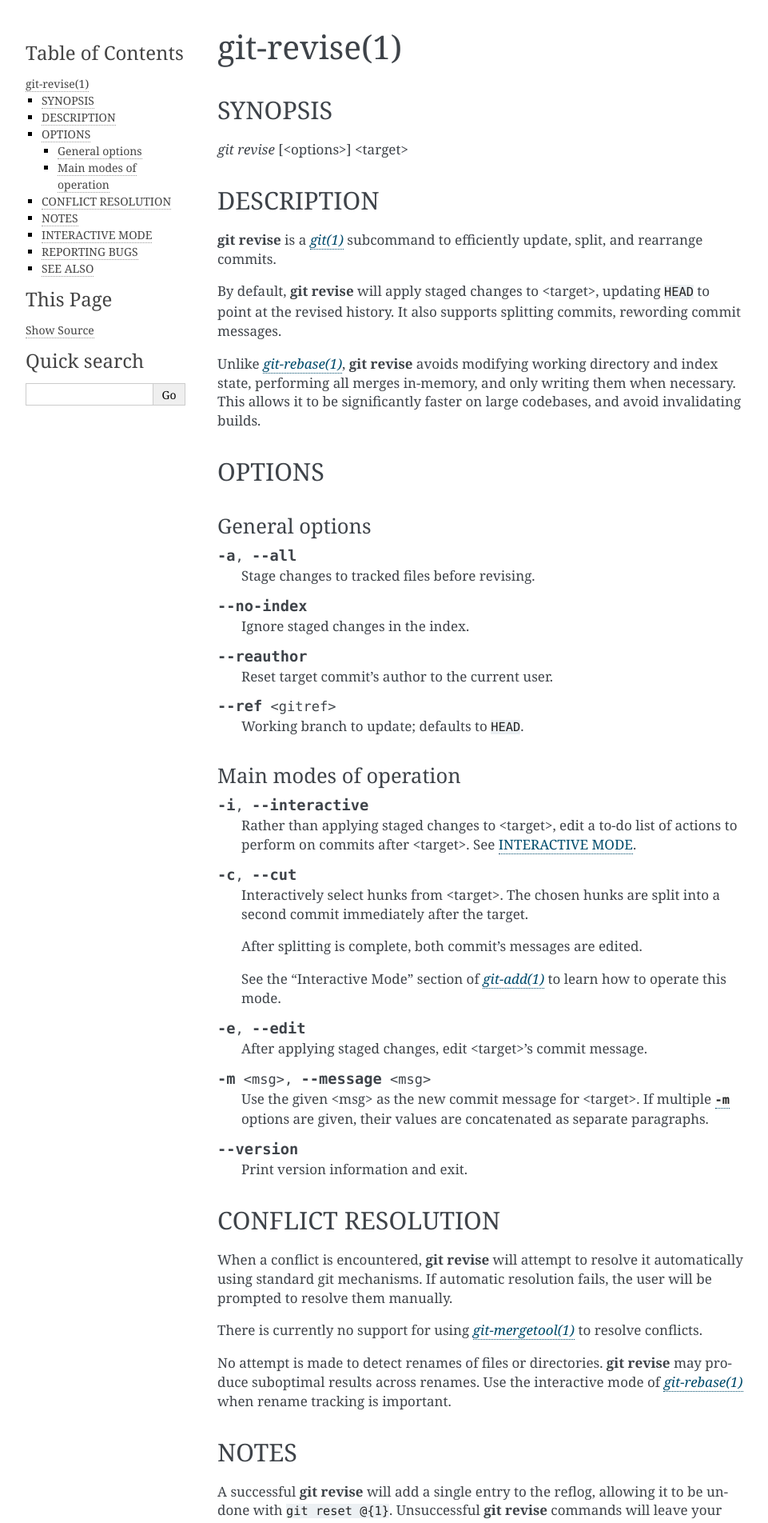
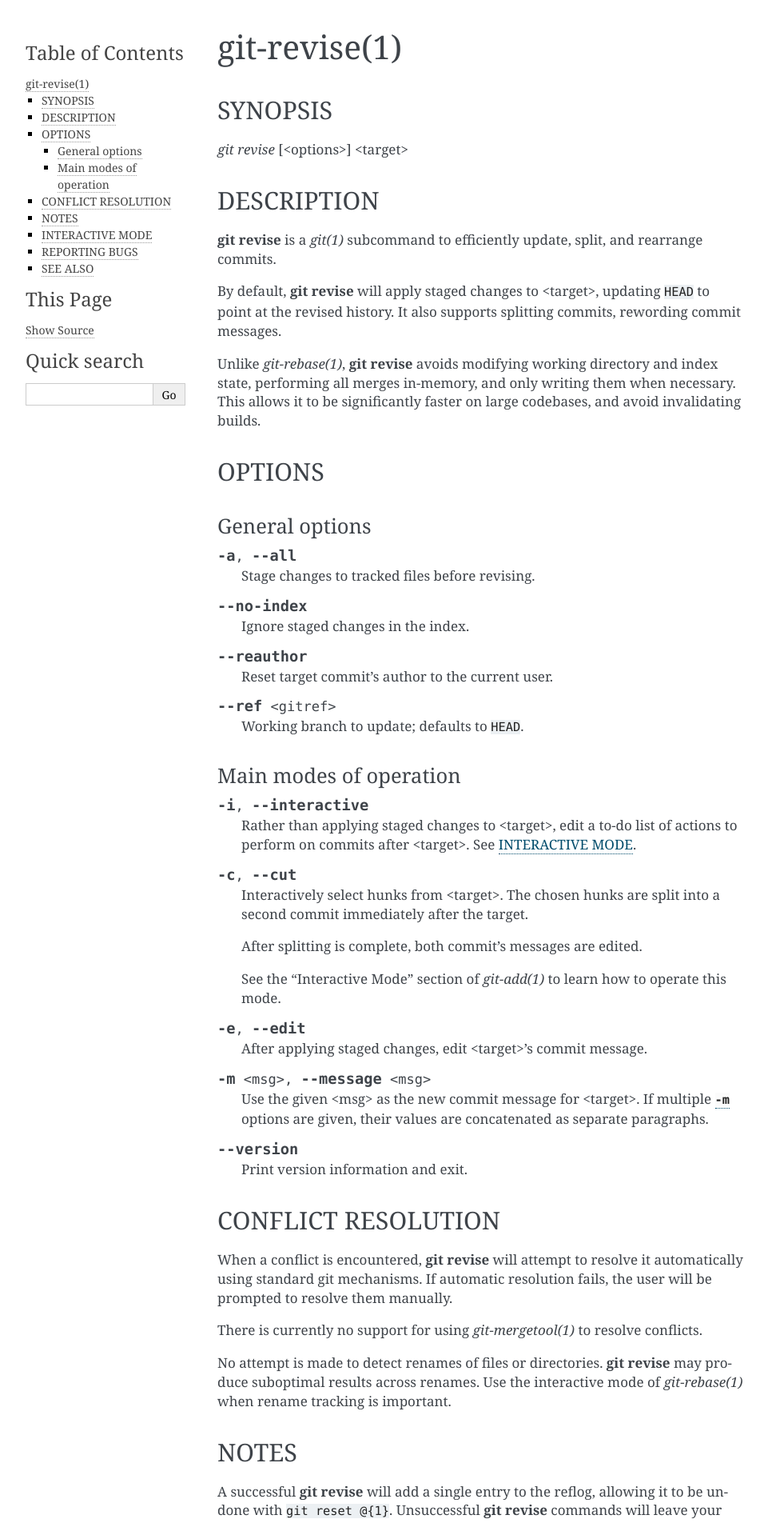
Before and after one commit to mystor/git-revise, a Sphinx documentation site: the page built from docs/man.rst, in a window 1280 px wide. Shown: the top 1904 px of the page at 80% size, without its empty margins (148-1109 px from the left). Built offline with Sphinx 7.4.7, drawn with Linux system fonts in a browser that asks for light colours.

```diff
--- a/docs/conf.py
+++ b/docs/conf.py
@@ -97,7 +97,7 @@ html_theme = "alabaster"
 #
 # html_sidebars = {}
 
-manpages_url = "https://manpages.debian.org/{path}"
+# manpages_url = "https://manpages.debian.org/{path}"
 
 # -- Options for manual page output ------------------------------------------
 
```
